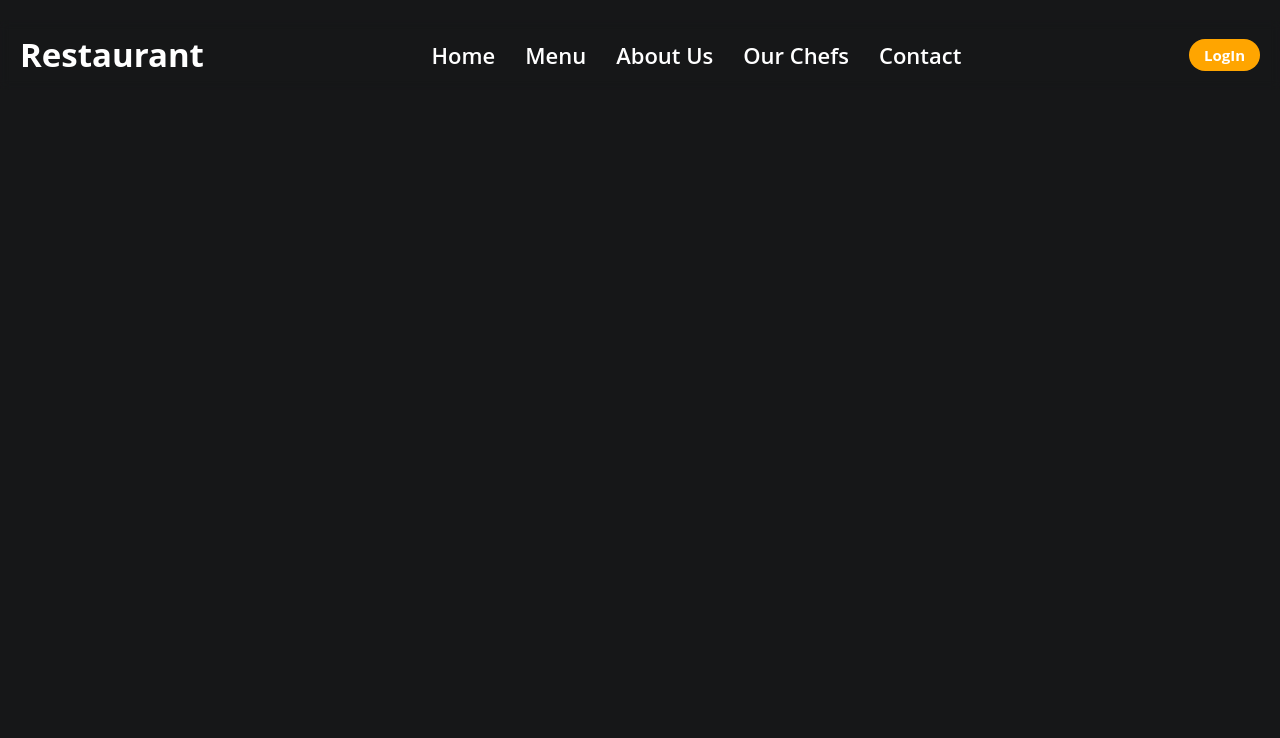
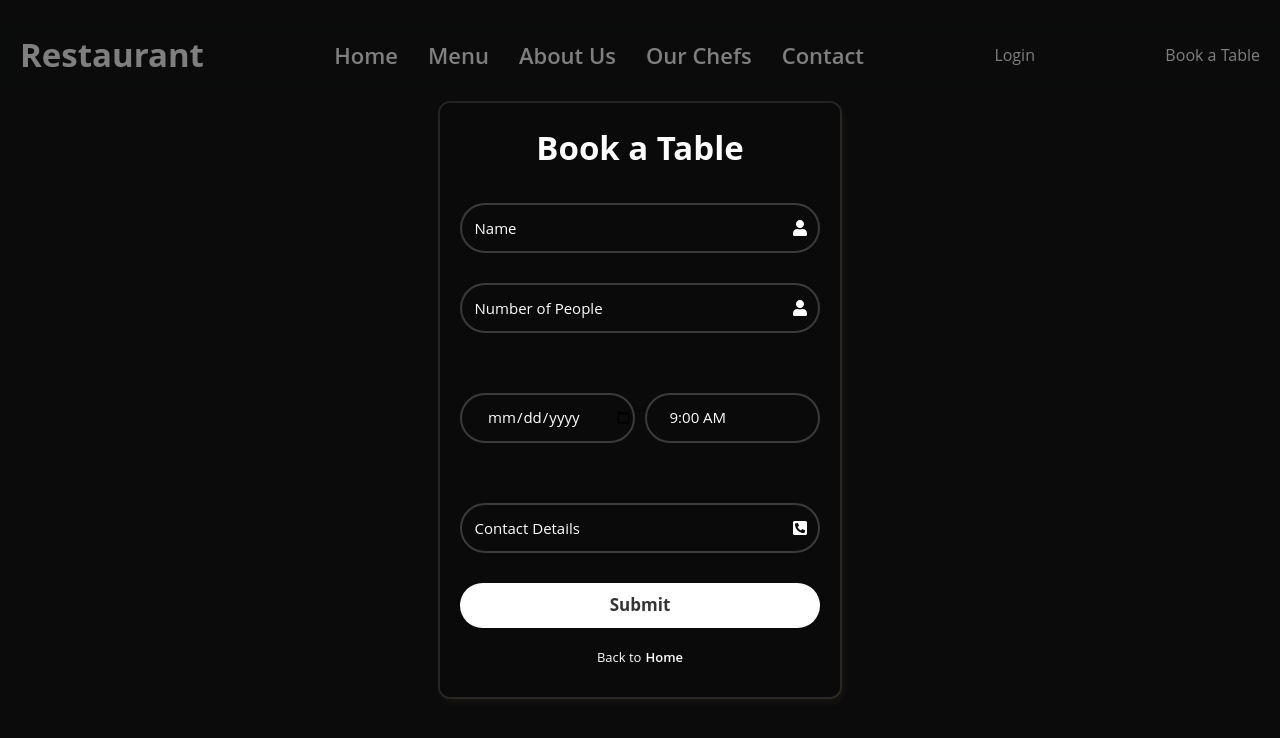
Before and after one commit to DipanshuRai/restaurant, a React (Vite) app: page /book-table in a window 1280 px wide. Shown: the top 738 px of the page. Built offline with nearby package versions, Linux system fonts and the light colour scheme; a web font is replaced by a local one.

Commit message:
Added "book a table"

```diff
--- a/src/App.jsx
+++ b/src/App.jsx
@@ -1,6 +1,6 @@
 import React, { useState, useEffect } from 'react';
 import { BrowserRouter as Router, Routes, Route, useLocation } from 'react-router-dom';
-import Signup from './components/Signup';
+import BookTable from './components/BookTable';
 import Login from './components/Login';
 import Navbar from './components/Navbar';
 import Details from './components/Details';
@@ -11,51 +11,50 @@ import './App.css';
 
 function App() {
   const [isLoginVisible, setIsLoginVisible] = useState(false);
-  const [isSignUpVisible, setIsSignUpVisible] = useState(false);
+  const [isBookTableVisible, setIsBookTableVisible] = useState(false);
 
   return (
     <Router>
       <MainContent
         isLoginVisible={isLoginVisible}
         setIsLoginVisible={setIsLoginVisible}
-        isSignUpVisible={isSignUpVisible}
-        setIsSignUpVisible={setIsSignUpVisible}
+        isBookTableVisible={isBookTableVisible}
+        setIsBookTableVisible={setIsBookTableVisible}
       />
     </Router>
   );
 }
 
-function MainContent({ isLoginVisible, setIsLoginVisible, isSignUpVisible, setIsSignUpVisible }) {
+function MainContent({ isLoginVisible, setIsLoginVisible, isBookTableVisible, setIsBookTableVisible }) {
   const location = useLocation();
 
-  // Close both overlays when navigating to the home page
   useEffect(() => {
     if (location.pathname === '/') {
       setIsLoginVisible(false);
-      setIsSignUpVisible(false);
+      setIsBookTableVisible(false);
     }
   }, [location.pathname]);
 
   return (
     <>
-      <Navbar setIsLoginVisible={setIsLoginVisible} />
-      <div className={`main-content ${(isLoginVisible || isSignUpVisible) ? 'blurred' : ''}`}>
+      <Navbar setIsLoginVisible={setIsLoginVisible} setIsBookTableVisible={setIsBookTableVisible} />
+      <div className={`main-content ${(isLoginVisible || isBookTableVisible) ? 'blurred' : ''}`}>
         <Routes>
           <Route path='/' element={<Land />} />
-          <Route path="/signup" element={<Signup setIsSignUpVisible={setIsSignUpVisible} setIsLoginVisible={setIsLoginVisible} />} />
-          <Route path="/login" element={<Login setIsLoginVisible={setIsLoginVisible} setIsSignUpVisible={setIsSignUpVisible} />} />
-          <Route path="/Menu" element={<Menu />} />
+          <Route path="/menu" element={<Menu />} />
+          <Route path="/login" element={<Login setIsLoginVisible={setIsLoginVisible} />} />
+          <Route path="/book-table" element={<BookTable setIsBookTableVisible={setIsBookTableVisible} />} />
         </Routes>
       </div>
-      {isLoginVisible && <Login setIsLoginVisible={setIsLoginVisible} setIsSignUpVisible={setIsSignUpVisible} />}
-      {isSignUpVisible && <Signup setIsSignUpVisible={setIsSignUpVisible} setIsLoginVisible={setIsLoginVisible} />}
+      {isLoginVisible && <Login setIsLoginVisible={setIsLoginVisible} />}
+      {isBookTableVisible && <BookTable setIsBookTableVisible={setIsBookTableVisible} />}
     </>
   );
 }
 
 function Land() {
   const location = useLocation();
-  const hideNavbarPaths = ['/signup', '/login'];
+  const hideNavbarPaths = ['/book-table', '/login'];
   const shouldHideNavbar = hideNavbarPaths.includes(location.pathname);
   return (
     <>
--- /dev/null
+++ b/src/components/BookTable.jsx
@@ -0,0 +1,66 @@
+import React, { useState } from 'react';
+import { FaUser, FaPhoneSquareAlt } from "react-icons/fa";
+import Header from './Forms/Header';
+import InputBox from './Forms/InputBox';
+import SubmitButton from './Forms/SubmitButton';
+import "./Forms/form.css";
+
+export default function BookTable({ setIsBookTableVisible }) {
+  const [name, setName] = useState("");
+  const [numberOfPeople, setNumberOfPeople] = useState(1);
+  const [date, setDate] = useState("");
+  const [time, setTime] = useState("");
+  const [contact, setContact] = useState("");
+
+  const closeBookTable = () => {
+    setIsBookTableVisible(false);
+  };
+
+  return (
+    <div className="login-overlay" onClick={closeBookTable}>
+      <div className="login-card" onClick={(e) => e.stopPropagation()}>
+        <form action="">
+          <Header title="Book a Table" />
+          <InputBox
+            type="text"
+            placeholder="Name"
+            icon={FaUser}
+            onChange={(e) => setName(e.target.value)}
+          />
+          <InputBox
+            type="number"
+            placeholder="Number of People"
+            icon={FaUser}
+            onChange={(e) => setNumberOfPeople(e.target.value)}
+          />
+          <div className="input-box-group">
+            <div className="input-box">
+              <input
+                type="date"
+                value={date}
+                onChange={(e) => setDate(e.target.value)}
+              />
+            </div>
+            <div className="input-box">
+              <select className='time-dropdown' value={time} onChange={(e) => setTime(e.target.value)}>
+                {['9:00 AM', '10:00 AM', '11:00 AM', '12:00 PM', '1:00 PM', '2:00 PM', '3:00 PM', '4:00 PM', '5:00 PM', '6:00 PM', '7:00 PM', '8:00 PM', '9:00 PM'].map((time, i) => (
+                  <option key={i} value={time}>{time}</option>
+                ))}
+              </select>
+            </div>
+          </div>
+          <InputBox
+            type="tel"
+            placeholder="Contact Details"
+            icon={FaPhoneSquareAlt}
+            onChange={(e) => setContact(e.target.value)}
+          />
+          <SubmitButton submissionType='Book Now' />
+          <div className="login-link">
+            <p>Back to <a href="/" onClick={(e) => { e.preventDefault(); closeBookTable(); }}>Home</a></p>
+          </div>
+        </form>
+      </div>
+    </div>
+  );
+}
--- a/src/components/Footer.jsx
+++ b/src/components/Footer.jsx
@@ -25,7 +25,7 @@ const Footer = () => {
               <Link to="/" className="body-4 contact-link">
                 Booking Request : +91 123-XXXXX-69
               </Link>
-              <p className="body-4">Open : 09:00 am - 11:00 pm</p>
+              <p className="body-4">Open : 09:00 am - 10:00 pm</p>
             </div>
             <div className="wrapper">
               <img src={Separator} width="30%" alt="" />
--- a/src/components/Forms/form.css
+++ b/src/components/Forms/form.css
@@ -22,7 +22,7 @@
   width: 20vw;
   padding: 20px;
   border-radius: 10px;
-  box-shadow: 0 2px 10px rgba(0, 0, 0, 0.1);
+  box-shadow: 2px 4px 10px rgba(107, 84, 39, 0.2), 0 0 0 2px rgba(255, 255, 255, 0.1);
   max-width: 400px;
   width: 100%;
   max-height: 90%;
@@ -42,7 +42,8 @@ form .input-box {
   margin: 30px 0;
 }
 
-.input-box input {
+.input-box input,
+.input-box select {
   width: 100%;
   height: 100%;
   background: transparent;
@@ -54,16 +55,19 @@ form .input-box {
   text-indent: 1.25rem;
 }
 
-.input-box input::placeholder {
+.input-box input::placeholder,
+.input-box select::placeholder {
   color: #fff;
   transition: opacity 0.3s ease;
 }
 
-.input-box input:focus::placeholder {
+.input-box input:focus::placeholder,
+.input-box select:focus::placeholder {
   opacity: 0;
 }
 
-.input-box input:hover {
+.input-box input:hover,
+.input-box select:hover {
   border-color: #fff;
   background-color: rgba(255, 255, 255, 0.1);
 }
@@ -118,3 +122,48 @@ form .login-link {
   text-decoration: underline;
   color: #e6e6e6;
 }
+
+.input-box-group {
+    display: flex;
+    justify-content: space-between;
+  }
+
+  .input-box-group .input-box {
+    flex: 1;
+    margin-right: 10px;
+    text-align: center;
+  }
+
+  .input-box-group .input-box:last-child {
+    margin-right: 0;
+  }
+
+  .main-content.blurred {
+    filter: blur(5px);
+    pointer-events: none;
+    user-select: none;
+  }
+
+  .time-dropdown {
+    appearance: none; /* Remove default dropdown arrow */
+    background: transparent;
+    border: 2px solid rgba(255, 255, 255, .2);
+    border-radius: 2.5rem;
+    font-size: 1.5rem;
+    color: #fff;
+    padding: 10px;
+    background-color: rgba(255, 255, 255, 0.1); /* Change the background color */
+    text-indent: 1.25rem;
+    transition: border-color 0.3s ease, background-color 0.3s ease;
+  }
+
+  .time-dropdown:hover,
+  .time-dropdown:focus {
+    border-color: #fff;
+    background-color: rgba(255, 255, 255, 0.2);
+  }
+
+  .time-dropdown option {
+    background-color: #333; /* Background color of the options */
+    color: #fff;
+  }
--- a/src/components/Login.jsx
+++ b/src/components/Login.jsx
@@ -1,11 +1,12 @@
 import React, { useState } from 'react';
+import { Link } from 'react-router-dom';
 import { FaUser, FaLock } from "react-icons/fa";
 import Header from './Forms/Header';
 import InputBox from './Forms/InputBox';
 import SubmitButton from './Forms/SubmitButton';
 import "./Forms/form.css";
 
-export default function Login({ setIsLoginVisible, setIsSignUpVisible }) {
+export default function Login({ setIsLoginVisible, setIsBookTableVisible }) {
   const [username, setUsername] = useState("");
   const [password, setPassword] = useState("");
 
@@ -13,17 +14,11 @@ export default function Login({ setIsLoginVisible, setIsSignUpVisible }) {
     setIsLoginVisible(false);
   };
 
-  const openSignUp = (e) => {
-    e.preventDefault();
-    setIsLoginVisible(false);
-    setIsSignUpVisible(true);
-  };
-
   return (
     <div className="login-overlay" onClick={closeLogin}>
       <div className="login-card" onClick={(e) => e.stopPropagation()}>
         <form action="">
-          <Header title="Log In"/>
+          <Header title="Log In" />
           <InputBox
             type="text"
             placeholder="Username"
@@ -36,10 +31,10 @@ export default function Login({ setIsLoginVisible, setIsSignUpVisible }) {
             icon={FaLock}
             onChange={(e) => setPassword(e.target.value)}
           />
-          <SubmitButton submissionType='Log In'/>
+          <SubmitButton submissionType='Log In' />
           <div className="login-link">
-            <p>Don't have an account? <a href="#" onClick={openSignUp}>Sign Up</a></p>
-            <p>Back to <a href="/" onClick={(e) => { e.preventDefault(); closeLogin(); }}>Home</a></p>
+            <p>Don't have an account? <a href="#">LOL</a></p>
+
           </div>
         </form>
       </div>
--- a/src/components/Navbar.jsx
+++ b/src/components/Navbar.jsx
@@ -6,7 +6,7 @@ import Navlink from './Navbar/Navlink';
 import SignBtn from './Navbar/SignBtn';
 import './Navbar/navbar.css';
 
-function Navbar({ setIsLoginVisible }) {
+function Navbar({ setIsLoginVisible, setIsBookTableVisible }) {
   const [isDropdownOpen, setIsDropdownOpen] = useState(false);
 
   const toggleDropdown = () => {
@@ -15,15 +15,21 @@ function Navbar({ setIsLoginVisible }) {
 
   const toggleLogin = () => {
     setIsLoginVisible((prev) => !prev);
+    setIsBookTableVisible(false); // Ensure Book Table is closed when Login is opened
+  };
+
+  const toggleBookTable = () => {
+    setIsBookTableVisible((prev) => !prev);
+    setIsLoginVisible(false); // Ensure Login is closed when Book Table is opened
   };
 
   const renderNavLinks = () => (
     <>
       <Navlink to="/">Home</Navlink>
-      <Navlink to="/Menu">Menu</Navlink>
-      <Navlink to="/Aboutus">About Us</Navlink>
-      <Navlink to="/Ourchefs">Our Chefs</Navlink>
-      <Navlink to="/Contact">Contact</Navlink>
+      <Navlink to="/menu">Menu</Navlink>
+      <Navlink to="/about-us">About Us</Navlink>
+      <Navlink to="/our-chefs">Our Chefs</Navlink>
+      <Navlink to="/contact">Contact</Navlink>
     </>
   );
 
@@ -34,14 +40,16 @@ function Navbar({ setIsLoginVisible }) {
         <ul className="links">
           {renderNavLinks()}
         </ul>
-        <SignBtn onClick={toggleLogin} />
+        <SignBtn className='SubmitBtn' onClick={toggleLogin} text="Login" />
+        <SignBtn className='SubmitBtn' onClick={toggleBookTable} text="Book a Table" />
         <div className="toggle_btn" onClick={toggleDropdown}>
           <FontAwesomeIcon icon={isDropdownOpen ? faXmark : faBars} />
         </div>
       </div>
       <div className={`dropdown_menu ${isDropdownOpen ? 'open' : ''}`}>
         {renderNavLinks()}
-        <li><SignBtn onClick={toggleLogin} /></li>
+        <li><SignBtn className='SubmitBtn' onClick={toggleLogin} text="Login" /></li>
+        <li><SignBtn className='SubmitBtn' onClick={toggleBookTable} text="Book a Table" /></li>
       </div>
     </header>
   );
--- a/src/components/Navbar/SignBtn.jsx
+++ b/src/components/Navbar/SignBtn.jsx
@@ -1,11 +1,10 @@
 import React from 'react';
+import './navbar.css';
 
-function SignBtn({ onClick }) {
-  return (
-    <button className="action_btn" onClick={onClick}>
-      LogIn
-    </button>
-  );
-}
+const SignBtn = ({ onClick, text }) => (
+  <button className="sign-btn" onClick={onClick}>
+    {text}
+  </button>
+);
 
 export default SignBtn;
```
